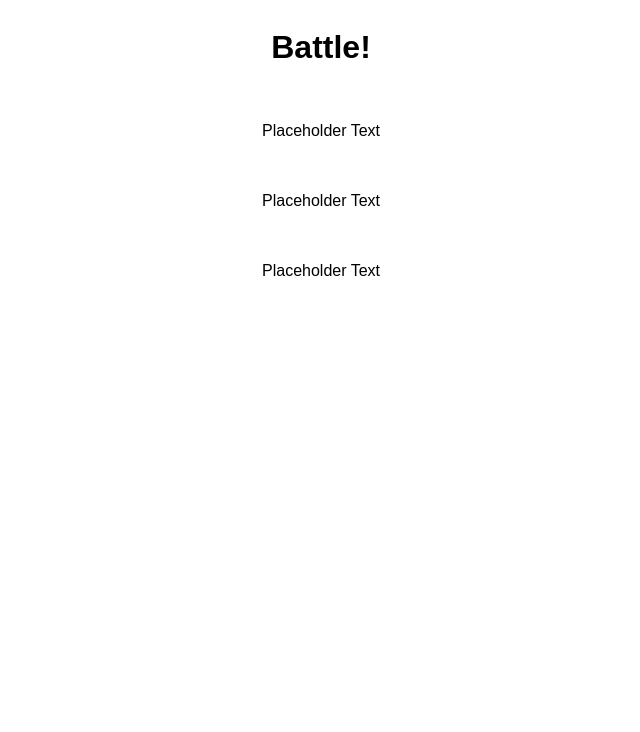
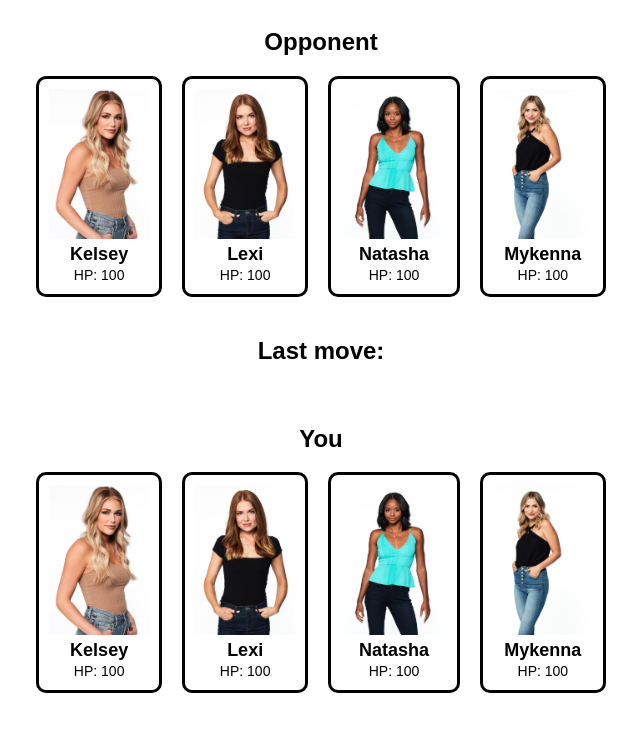
Before and after one commit to theangelaluo/BachelorBattles, a Flask app: page /battle_room in a window 1280 px wide. Shown: the top 732 px of the page, without its empty margins (319-959 px from the left). Run offline with Flask 2, Linux system fonts and the light colour scheme.

Commit message:
more styling for home and battle pages

```diff
--- a/templates/battle_room.html
+++ b/templates/battle_room.html
@@ -9,15 +9,71 @@
 
   <body>
     <div style="display: flex; flex-direction: column; align-items: center; font-family: Arial">
-      <h1 style="margin-bottom: 40px">Battle!</h1>
-      <div style="display: flex; flex-direction: row; margin-bottom: 20px; align-items: center; justify-content: center">
-        <p> Placeholder Text</p>
+
+      <div style="flex: 33.33%">
+        <h2 style="text-align: center">Opponent</h2>
+        <div style="display: flex; flex-direction: row; align-items: center; justify-content: center">
+          <div style="border-radius: 10px; margin-left: 10px; margin-right: 10px; border-style: solid; padding: 10px; border-width: 1; border-color: black; display: flex; flex-direction: column; align-items: center; justify-content: center">
+            <img style="max-height: 150px" src={{ url_for('static', filename='kelsey.jpeg') }}>
+            <h1 style="font-size: 18px; margin: 1px; margin-top: 5px">Kelsey</h1>
+            <p style="font-size: 14px; margin: 1px">HP: 100</p>
+          </div>
+
+          <div style="border-radius: 10px; margin-left: 10px; margin-right: 10px; border-style: solid; padding: 10px; border-width: 1; border-color: black; display: flex; flex-direction: column; align-items: center; justify-content: center">
+            <img style="max-height: 150px" src={{ url_for('static', filename='lexi.jpeg') }}>
+            <h1 style="font-size: 18px; margin: 1px; margin-top: 5px">Lexi</h1>
+            <p style="font-size: 14px; margin: 1px">HP: 100</p>
+          </div>
+
+          <div style="border-radius: 10px; margin-left: 10px; margin-right: 10px; border-style: solid; padding: 10px; border-width: 1; border-color: black; display: flex; flex-direction: column; align-items: center; justify-content: center">
+            <img style="max-height: 150px" src={{ url_for('static', filename='natasha.jpeg') }}>
+            <h1 style="font-size: 18px; margin: 1px; margin-top: 5px">Natasha</h1>
+            <p style="font-size: 14px; margin: 1px">HP: 100</p>
+          </div>
+
+          <div style="border-radius: 10px; margin-left: 10px; margin-right: 10px; border-style: solid; padding: 10px; border-width: 1; border-color: black; display: flex; flex-direction: column; align-items: center; justify-content: center">
+            <img style="max-height: 150px" src={{ url_for('static', filename='mykenna.jpeg') }}>
+            <h1 style="font-size: 18px; margin: 1px; margin-top: 5px">Mykenna</h1>
+            <p style="font-size: 14px; margin: 1px">HP: 100</p>
+          </div>
+
+        </div>
       </div>
-      <div style="display: flex; flex-direction: row; margin-bottom: 20px; align-items: center; justify-content: center">
-        <p> Placeholder Text</p>
+
+      <div style="margin: 20px; flex: 33.33%; height: 100%">
+        <h2 style="text-align: center">Last move:</h2>
       </div>
-      <div style="display: flex; flex-direction: row; margin-bottom: 20px; align-items: center; justify-content: center">
-        <p> Placeholder Text</p>
+
+      <div style="flex: 33.33%">
+        <h2 style="text-align: center">You</h2>
+        <div style="display: flex; flex-direction: row; align-items: center; justify-content: center">
+          <div style="border-radius: 10px; margin-left: 10px; margin-right: 10px; border-style: solid; padding: 10px; border-width: 1; border-color: black; display: flex; flex-direction: column; align-items: center; justify-content: center">
+            <img style="max-height: 150px" src={{ url_for('static', filename='kelsey.jpeg') }}>
+            <h1 style="font-size: 18px; margin: 1px; margin-top: 5px">Kelsey</h1>
+            <p style="font-size: 14px; margin: 1px">HP: 100</p>
+          </div>
+
+          <div style="border-radius: 10px; margin-left: 10px; margin-right: 10px; border-style: solid; padding: 10px; border-width: 1; border-color: black; display: flex; flex-direction: column; align-items: center; justify-content: center">
+            <img style="max-height: 150px" src={{ url_for('static', filename='lexi.jpeg') }}>
+            <h1 style="font-size: 18px; margin: 1px; margin-top: 5px">Lexi</h1>
+            <p style="font-size: 14px; margin: 1px">HP: 100</p>
+          </div>
+
+          <div style="border-radius: 10px; margin-left: 10px; margin-right: 10px; border-style: solid; padding: 10px; border-width: 1; border-color: black; display: flex; flex-direction: column; align-items: center; justify-content: center">
+            <img style="max-height: 150px" src={{ url_for('static', filename='natasha.jpeg') }}>
+            <h1 style="font-size: 18px; margin: 1px; margin-top: 5px">Natasha</h1>
+            <p style="font-size: 14px; margin: 1px">HP: 100</p>
+          </div>
+
+          <div style="border-radius: 10px; margin-left: 10px; margin-right: 10px; border-style: solid; padding: 10px; border-width: 1; border-color: black; display: flex; flex-direction: column; align-items: center; justify-content: center">
+            <img style="max-height: 150px" src={{ url_for('static', filename='mykenna.jpeg') }}>
+            <h1 style="font-size: 18px; margin: 1px; margin-top: 5px">Mykenna</h1>
+            <p style="font-size: 14px; margin: 1px">HP: 100</p>
+          </div>
+
+        </div>
+
+
       </div>
     </div>
   </body>
```
Also changed, not shown: templates/home.html (+4 -4 lines), static/kelsey.jpeg (added), static/lexi.jpeg (added), static/logo.png (added), static/mykenna.jpeg (added), static/natasha.jpeg (added).
